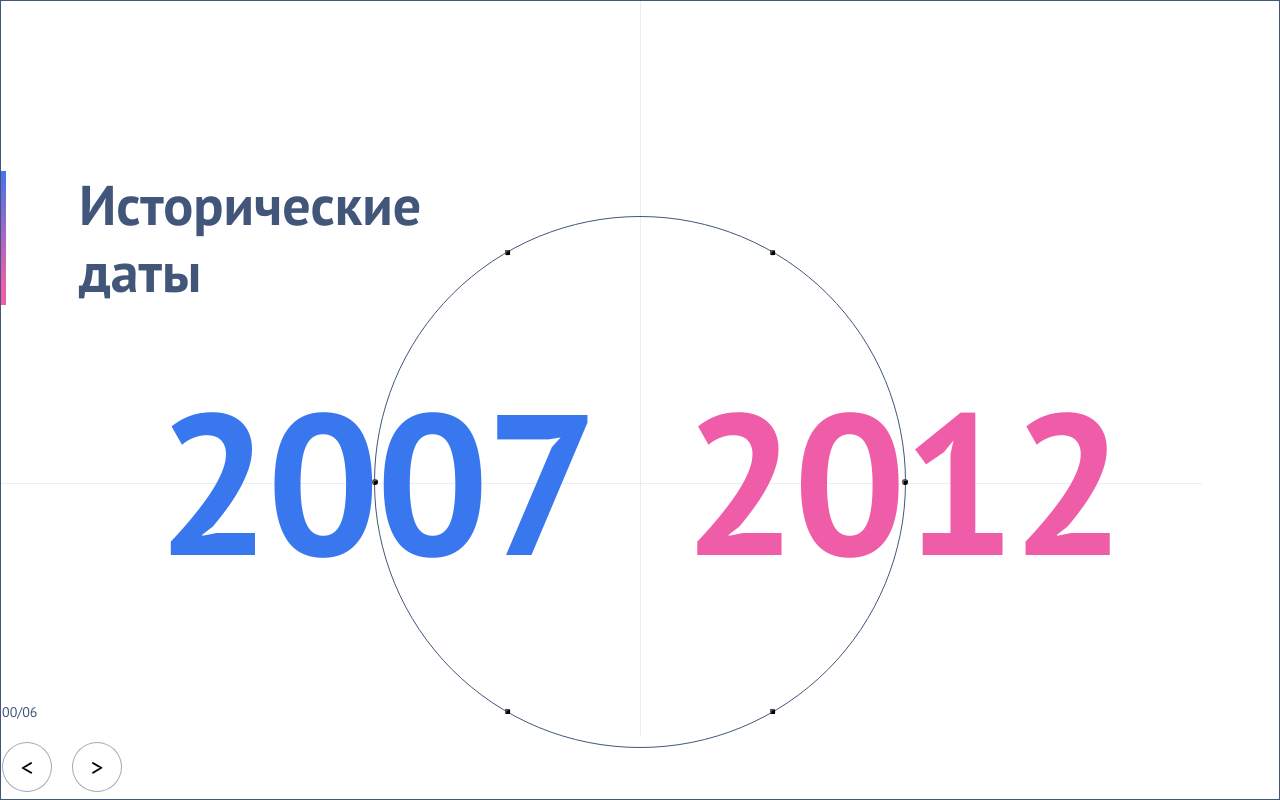
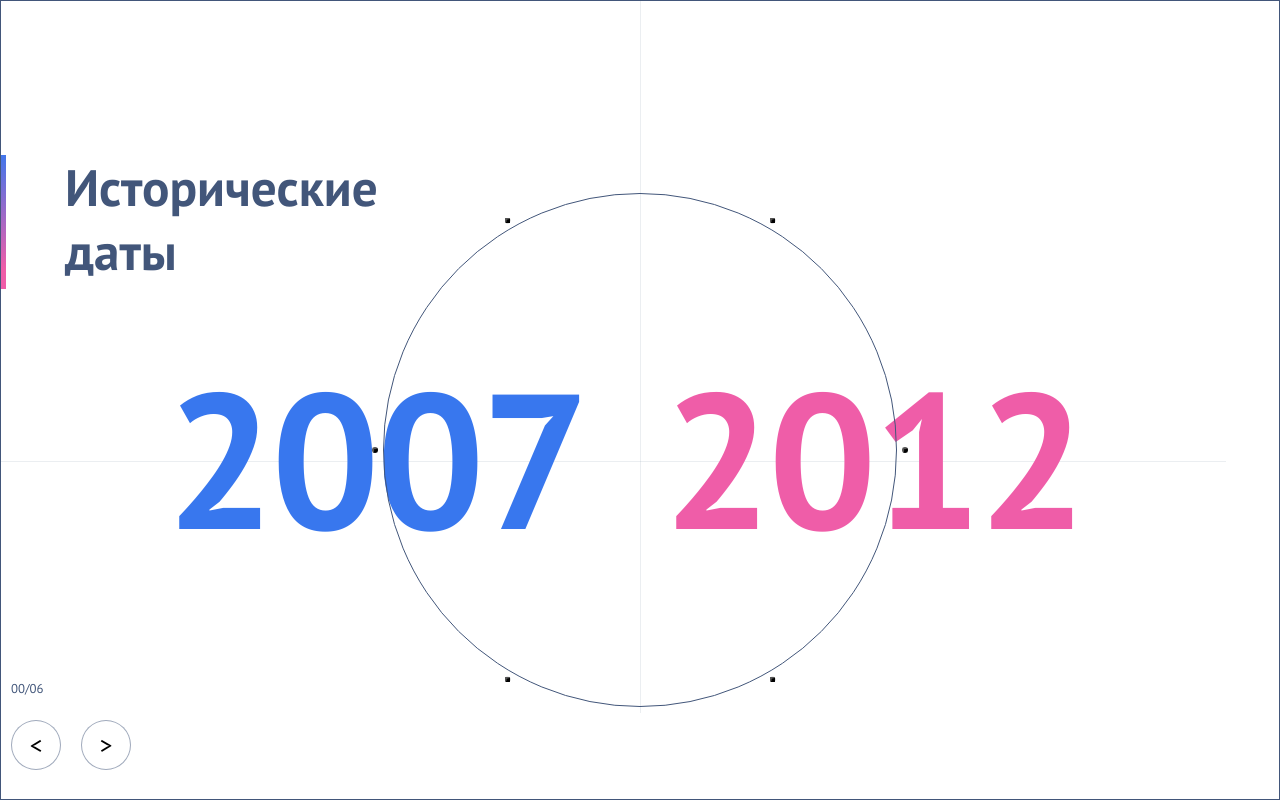
Before and after one commit to Miroslav988/tt-only, a React (Create React App) app: page / in a window 1280 px wide. Built offline with nearby package versions, Linux system fonts and the light colour scheme.

Commit message:
примерная адаптивность

```diff
--- a/src/components/MainComponent/MainComponent.scss
+++ b/src/components/MainComponent/MainComponent.scss
@@ -3,7 +3,7 @@
 
 .mainCont {
   position: relative;
-  margin: auto;
+  margin: 0 auto;
   display: flex;
   flex-direction: column;
   height: 100dvh;
@@ -36,8 +36,8 @@
 .circleNumbCont {
   position: relative;
   margin: auto;
-  margin-top: 215px;
-  margin-bottom: 56px;
+  margin-top: clamp(168px, 15vw, 215px);
+  margin-bottom: clamp(30px, 4vw, 56px);
   width: fit-content;
   display: flex;
   flex-direction: column;
@@ -59,10 +59,9 @@
 }
 
 .pageTitleCont {
-  top: 170px;
-  left: 0;
+  top: clamp(59px, 12vw, 170px);
+  left: 0px;
   position: absolute;
-
   @include mobile {
     top: 59px;
     left: 20px;
@@ -71,18 +70,19 @@
 
 .pageTitle {
   position: relative;
-  width: 353px;
-  height: 134px;
-  padding-left: 78px;
+  width: clamp(123px, 30vw, 353px);
+  height: clamp(48px, 12vw, 134px);
+  padding-left: clamp(0px, 5vw, 78px);
+  line-height: clamp(24px, 5vw, 67px);
   margin: 0;
   font-size: $large-font-size;
-  line-height: 67px;
   color: $primary-color;
-
+  @media (max-width: 411px) {
+    font-size: 20px;
+  }
   @include mobile {
     width: 123px;
     height: 48px;
-    font-size: 20px;
     padding-left: 0;
     line-height: 24px;
   }
--- a/src/components/NewsSection.tsx/NewsSection.scss
+++ b/src/components/NewsSection.tsx/NewsSection.scss
@@ -3,8 +3,8 @@
 
 .newsSection {
   opacity: 0;
-  margin-left: 80px;
-  margin-right: 80px;
+  margin-left: clamp(20px, 5vw, 80px);
+  margin-right: clamp(20px, 5vw, 80px);
   height: fit-content;
   position: relative;
   cursor: grabbing;
@@ -36,7 +36,7 @@
   z-index: 1;
 }
 .swiper-slide {
-  width: 320px;
+  width: clamp(166px, 25vw, 320px);
   @media (max-width: 411px) {
     width: 166px;
     &:last-child {
@@ -57,8 +57,8 @@
   @media (max-width: 411px) {
     display: none;
   }
-  width: 40px;
-  height: 40px;
+  width: clamp(30px, 3vw, 40px);
+  height: clamp(30px, 3vw, 40px);
   background-color: white;
   border-radius: 50%;
   box-shadow: 0px 0px 15px 0px #3877ee1a;
--- a/src/components/NewsSection.tsx/NewsSection.tsx
+++ b/src/components/NewsSection.tsx/NewsSection.tsx
@@ -21,20 +21,17 @@ const NewsSection: FC<NewsSectionProps> = ({ newsArr, startDate }) => {
   useEffect(() => {
     const handleResize = () => {
       if (window.innerWidth < 600) {
-        setSpaceBetween(20); // Уменьшите значение для мобильных устройств
+        setSpaceBetween(20);
       } else {
-        setSpaceBetween(80); // Установите значение по умолчанию
+        setSpaceBetween(80);
       }
     };
 
-    // Установите начальное значение
     handleResize();
 
-    // Добавьте обработчик события
     window.addEventListener("resize", handleResize);
 
     return () => {
-      // Удалите обработчик события при размонтировании
       window.removeEventListener("resize", handleResize);
     };
   }, []);
--- a/src/components/UI/MyCircle.scss
+++ b/src/components/UI/MyCircle.scss
@@ -3,8 +3,8 @@
 
 .circle {
   position: relative;
-  width: $circle-size;
-  height: $circle-size;
+  width: clamp(300px, 40vw, 530px);
+  height: clamp(300px, 40vw, 530px);
   border-radius: 50%;
   border: 1px solid $primary-color;
   margin: auto;
@@ -44,8 +44,8 @@
   &.isActive {
     border: 1px solid $primary-color;
     background-color: $white;
-    width: 56px;
-    height: 56px;
+    width: clamp(30px, 4vw, 56px);
+    height: clamp(30px, 4vw, 56px);
     font-size: $main-font-size;
     transition: $default-transition;
     -webkit-transition: all 0.5s ease;
@@ -64,12 +64,12 @@
   left: 50%;
   transform: translateX(-50%);
   display: flex;
-  gap: 20px;
+  gap: clamp(10px, 1.5vw, 20px);
   justify-content: center;
   width: 100%;
 
   @include mobile {
-    bottom: -305px;
+    bottom: calc(-49vh);
     gap: 10px;
     flex-wrap: wrap;
   }
@@ -91,7 +91,7 @@
   margin: 0;
   top: $text-position;
   left: 430px;
-  font-size: $main-font-size;
+  font-size: clamp(16px, 1.5vw, 20px);
   position: absolute;
   font-weight: 700;
   &.activeName {
--- a/src/components/UI/NavBtns/NavBtns.scss
+++ b/src/components/UI/NavBtns/NavBtns.scss
@@ -3,7 +3,7 @@
 
 .navBtnsCont {
   margin-left: -372px;
-  margin-top: -44px;
+  margin-top: clamp(-25px, -3vw, -44px);
   width: 120px;
   height: 88px;
   display: flex;
@@ -12,10 +12,10 @@
 
   @include mobile {
     margin: 0;
-    margin-top: 330px;
+    margin-top: 320px;
+    margin-left: 20px;
     width: 58px;
     height: 50px;
-    margin-left: 20px;
   }
 }
 
@@ -36,10 +36,10 @@
   border: 1px solid $border-color;
   background-color: $white;
   box-sizing: border-box;
-  width: $button-size;
-  height: $button-size;
+  width: 50px;
+  height: 50px;
+  font-size: clamp(15px, 2vw, 25px);
   border-radius: 50%;
-  font-size: 25px;
 
   @include mobile {
     width: $mobile-button-size;
--- a/src/components/UI/NewsCard/NewsCard.scss
+++ b/src/components/UI/NewsCard/NewsCard.scss
@@ -2,8 +2,8 @@
 @import "../../VarsScss/variables";
 
 .newsCont {
-  max-width: 400px;
-  height: 135px;
+  max-width: clamp(200px, 30vw, 400px);
+  height: clamp(100px, 12vw, 135px);
   pointer-events: none;
 
   @include mobile {
@@ -12,7 +12,7 @@
 }
 
 .newsDate {
-  font-size: 25px;
+  font-size: clamp(16px, 2vw, 25px);
   font-weight: 400;
   color: $accent-blue;
   margin: 0;
@@ -21,18 +21,18 @@
 
   @include mobile {
     font-size: 16px;
-    margin-top: 15px;
-    margin-bottom: 20px;
+    margin-top: clamp(10px, 1.5vw, 15px);
+    margin-bottom: clamp(15px, 2vw, 20px);
   }
 }
 
 .newsContent {
   pointer-events: none;
   margin: 0;
-  margin-top: 15px;
+  margin-top: clamp(10px, 1.5vw, 15px);
+  line-height: clamp(20px, 2.5vw, 30px);
   font-size: $main-font-size;
   font-weight: 400;
-  line-height: 30px;
   color: $primary-color;
 
   @include mobile {
--- a/src/components/UI/Numbers/NumbCont.scss
+++ b/src/components/UI/Numbers/NumbCont.scss
@@ -4,24 +4,25 @@
 .numbCont {
   position: absolute;
   display: flex;
-  gap: 89px;
+  gap: clamp(28px, 6vw, 89px);
+  height: clamp(73px, 15vw, 160px);
+  top: clamp(0px, 15vw, 185px);
+  left: clamp(-217px, -15vw, -217px);
+  font-size: clamp(56px, 15vw, 200px);
   width: 100%;
-  height: 160px;
-  top: 185px;
-  left: -217px;
-  font-size: 200px;
   font-weight: 700;
   align-items: center;
   pointer-events: none;
-
+  @media (max-width: 411px) {
+    font-size: 56px;
+  }
   @include mobile {
     width: fit-content;
-    font-size: 56px;
     height: 73px;
     gap: 28px;
     top: 0;
     left: 20px;
-    padding-bottom: 58px;
+    padding-bottom: clamp(30px, 5vw, 58px);
     border-bottom: 1px solid #c7cdd9;
   }
 }
--- a/src/components/VarsScss/_variables.scss
+++ b/src/components/VarsScss/_variables.scss
@@ -6,17 +6,16 @@ $white: #ffffff;
 $border-color: rgba(66, 86, 122, 0.5);
 
 // Breakpoints
-$mobile-breakpoint: 411px;
+$mobile-breakpoint: 1024px;
 
 // Dimensions
 $circle-size: 530px;
-$button-size: 50px;
+$button-size: clamp(25px, 3vw, 50px);
 $mobile-button-size: 25px;
-
 // Typography
-$main-font-size: 20px;
-$large-font-size: 56px;
-$small-font-size: 14px;
+$main-font-size: clamp(14px, 1.5vw, 20px);
+$large-font-size: clamp(20px, 4vw, 56px);
+$small-font-size: clamp(12px, 1vw, 14px);
 
 // Transitions
 $default-transition: all 0.5s ease;
```
